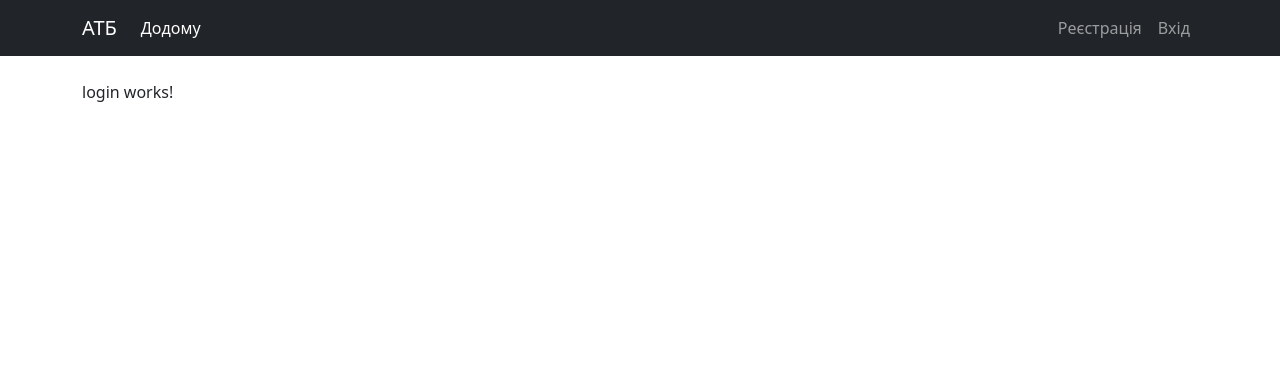
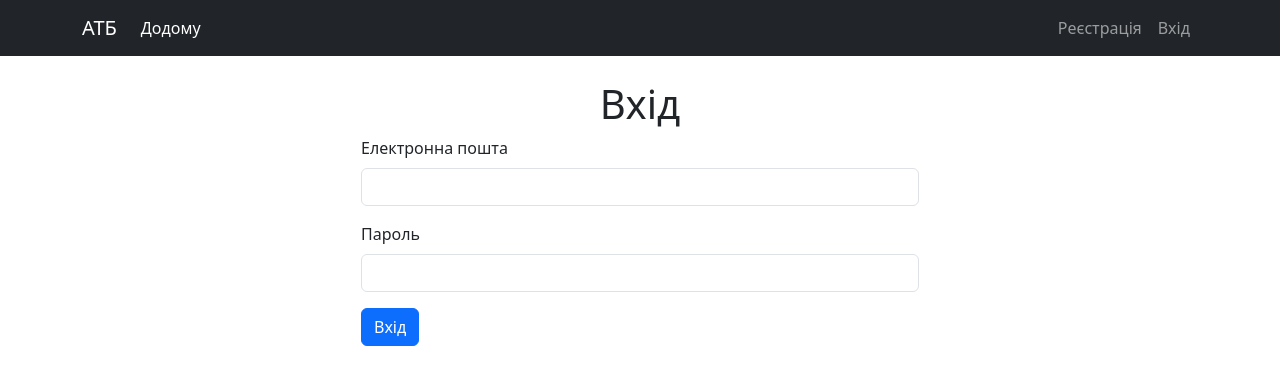
Before and after one commit to P-Nastia/angularATB, an Angular app: page /login in a window 1280 px wide. Shown: the top 384 px of the page. Built offline with nearby package versions, Linux system fonts and the light colour scheme.

Commit message:
working login is good

```diff
--- a/src/app/pages/auth/login/login.html
+++ b/src/app/pages/auth/login/login.html
@@ -1 +1,12 @@
-<p>login works!</p>
+<h1 class="text-center">Вхід</h1>
+<form (ngSubmit)="login()"  class="col-md-6 offset-md-3">
+  <div class="mb-3">
+    <label for="email" class="form-label">Електронна пошта</label>
+    <input type="email" [(ngModel)]="email" name="email" class="form-control" id="email" aria-describedby="emailHelp">
+  </div>
+  <div class="mb-3">
+    <label for="password" class="form-label">Пароль</label>
+    <input type="password" [(ngModel)]="password" name="password" class="form-control" id="password">
+  </div>
+  <button type="submit" class="btn btn-primary">Вхід</button>
+</form>
--- a/src/app/pages/auth/login/login.ts
+++ b/src/app/pages/auth/login/login.ts
@@ -1,11 +1,19 @@
 import { Component } from '@angular/core';
+import {FormsModule} from '@angular/forms';
 
 @Component({
   selector: 'app-login',
-  imports: [],
+  imports: [
+    FormsModule,
+  ],
   templateUrl: './login.html',
   styleUrl: './login.css'
 })
 export class Login {
-
+  //saves login and password of user
+ email: string="";
+ password: string="";
+ login() {
+   console.log("Login user data",this.email,this.password);
+ }
 }
```
